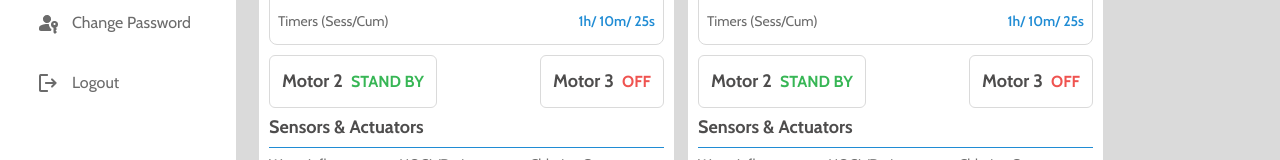
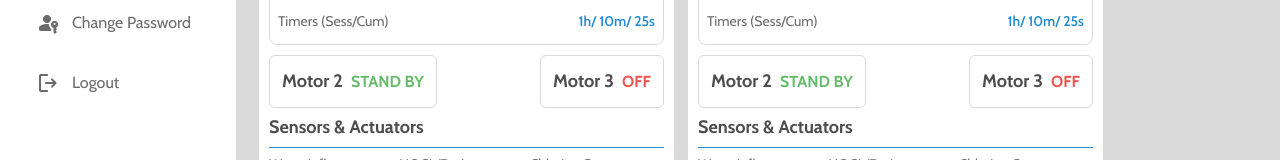
Before and after one commit to abhilashvijayan7/ui-test, a React (Vite) app in the folder hope/: page / in a window 1280 px wide. Shown: the part 429-589 px from the top of the page. Built offline with nearby package versions, Linux system fonts and the light colour scheme.

Commit message:
UI main update 1

```diff
--- a/hope/src/App.jsx
+++ b/hope/src/App.jsx
@@ -104,7 +104,7 @@ function App() {
                   <p className="text-[#4E4D4D] text-[19px] font-[700]">
                     Government Medical College Thrissur Medical College Thrissur
                   </p>
-                  <button className="flex bg-[#66BB6A] items-center py-[10px] px-[18px]  rounded-[6px] gap-[10px] justify-center text-[16px] text-[#FFFFFF]">
+                  <button className="flex bg-[#66BB6A] items-center py-[10px] px-[18px] ml-[10px]  rounded-[6px] gap-[10px] justify-center text-[16px] text-[#FFFFFF]">
                     <img src={icon} alt="" className="w-[20px] h-[20px]" />
                     START
                   </button>
@@ -168,7 +168,7 @@ function App() {
                   <div className="flex justify-between">
                     <div className="flex items-center justify-between border border-[#DADADA] rounded-md p-3 font-[700] text-[#4E4D4D] ">
                       <p className="text-[18px] mr-2">Motor 2</p>
-                      <p className="text-[16px] text-[#37b655]">STAND BY</p>
+                      <p className="text-[16px] text-[#66BB6A]">STAND BY</p>
                     </div>
                     <div className="flex items-center justify-between border border-[#DADADA] rounded-md p-3 font-[700] text-[#4E4D4D]">
                       <p className="text-[18px] mr-2">Motor 3</p>
```
